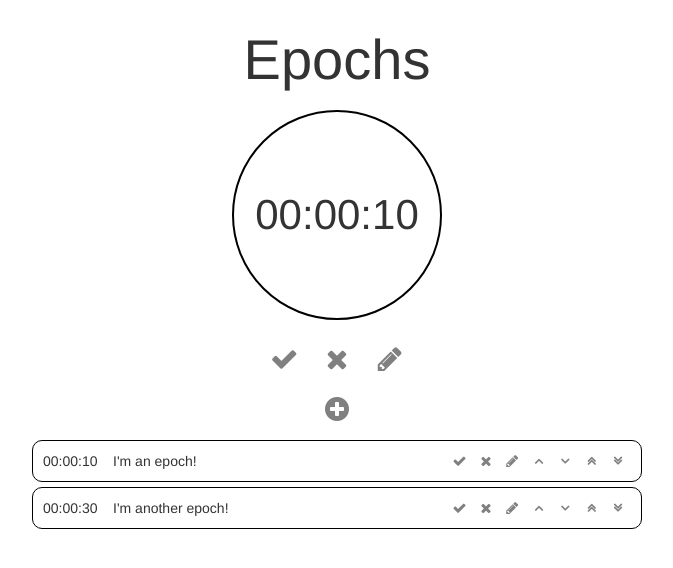
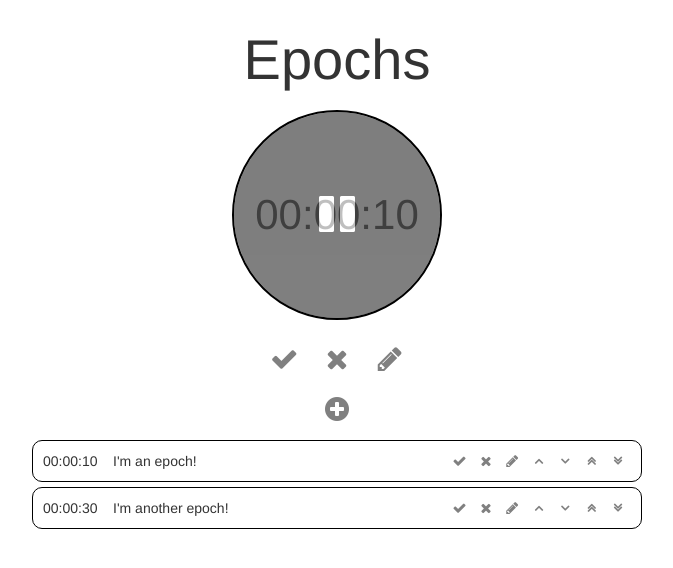
Before and after one commit to czhao39/epochs, a React app: page / in a window 1280 px wide. Shown: the whole page, without its empty margins (303-976 px from the left). Built offline with nearby package versions, Linux system fonts and the light colour scheme.

Commit message:
add pause overlay to timer

```diff
--- a/src/components/Timer.js
+++ b/src/components/Timer.js
@@ -5,18 +5,20 @@ import "../styles/Timer.scss";
 import { secsToDuration, durationToString } from "../helpers";
 
 
-const Timer = ({ secsRemaining, togglePaused }) => {
+const Timer = ({ paused, secsRemaining, togglePaused }) => {
     return (
         <div
-            className="timer"
+            className={`timer${paused ? " paused" : ""}`}
             onClick={() => togglePaused()}
         >
             {durationToString(secsToDuration(secsRemaining))}
+            <div className={`pause-overlay${paused ? " paused" : ""}`}><div><i className="fa fa-fw fa-pause" /></div></div>
         </div>
     );
 };
 
 Timer.propTypes = {
+    paused: PropTypes.bool.isRequired,
     secsRemaining: PropTypes.number.isRequired,
     togglePaused: PropTypes.func.isRequired,
 };
--- a/src/containers/CurTaskBox.js
+++ b/src/containers/CurTaskBox.js
@@ -17,6 +17,7 @@ export default class CurTaskBox extends Component {
         return (
             <div>
                 <Timer
+                    paused={this.props.tasks.paused}
                     secsRemaining={this.props.tasks.list.length > 0 ? this.props.tasks.list[0].secsRemaining : 0}
                     togglePaused={this.props.togglePaused}
                 />
--- a/src/styles/Timer.scss
+++ b/src/styles/Timer.scss
@@ -1,4 +1,6 @@
 .timer {
+    position: relative;
+    z-index: 0;
     display: inline-flex;
     flex-direction: column;
     justify-content: center;
@@ -9,4 +11,36 @@
     border: 2px solid black;
     border-radius: 100%;
     margin-bottom: 1rem;
+
+    &.paused {
+        color: grey;
+    }
+
+    .pause-overlay {
+        position: absolute;
+        top: 0;
+        bottom: 0;
+        left: 0;
+        right: 0;
+        border-radius: 100%;
+        z-index: 1;
+        display: flex;
+        flex-direction: column;
+        justify-content: center;
+        background-color: black;
+        opacity: 0;
+        transition: opacity .2s;
+
+        .fa {
+            color: white;
+        }
+
+        &:hover {
+            opacity: 0.3;
+        }
+
+        &.paused {
+            opacity: 0.5;
+        }
+    }
 }
```
